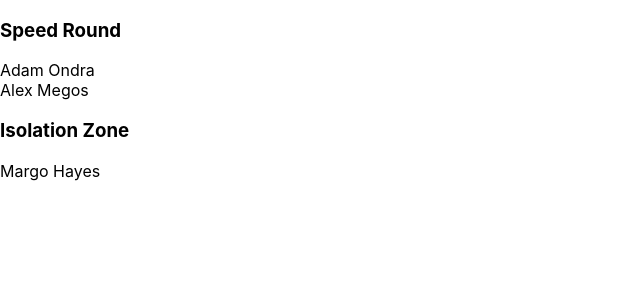
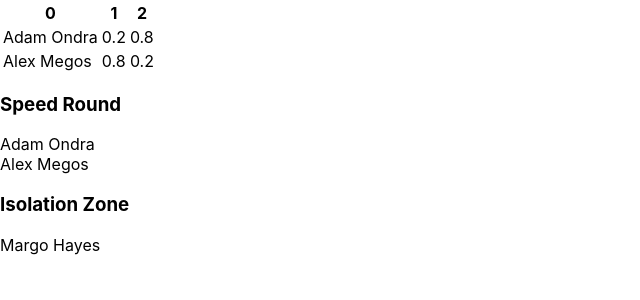
Before and after one commit to harrybiddle/compdex.rocks, a React (Create React App) app: page / in a window 1280 px wide. Shown: the top 300 px of the page, without its empty margins (0-640 px from the left). Built offline with nearby package versions, Linux system fonts and the light colour scheme.

Commit message:
Add results table

```diff
--- a/src/components/app/App.js
+++ b/src/components/app/App.js
@@ -1,12 +1,18 @@
 import React from "react";
 import "./App.css";
 import KnownResults from "../knownresults/KnownResults";
+import Predictions from "../predictions/Predictions";
 
 class App extends React.Component {
   state = {};
 
   render() {
-    return <KnownResults />;
+    return (
+      <div>
+        <Predictions />
+        <KnownResults />
+      </div>
+    );
   }
 }
 
--- /dev/null
+++ b/src/components/predictions/Predictions.js
@@ -0,0 +1,34 @@
+import React from "react";
+
+class Predictions extends React.Component {
+  state = {
+    columns: ["athlete", "1st", "2nd"],
+    rows: [
+      ["Adam Ondra", 0.2, 0.8],
+      ["Alex Megos", 0.8, 0.2]
+    ]
+  };
+
+  render() {
+    return (
+      <table>
+        <thead>
+          {Object.keys(this.state.columns).map(name => (
+            <th>{name}</th>
+          ))}
+        </thead>
+        <tbody>
+          {this.state.rows.map(row => (
+            <tr>
+              {row.map(column => (
+                <td>{column}</td>
+              ))}
+            </tr>
+          ))}
+        </tbody>
+      </table>
+    );
+  }
+}
+
+export default Predictions;
```
